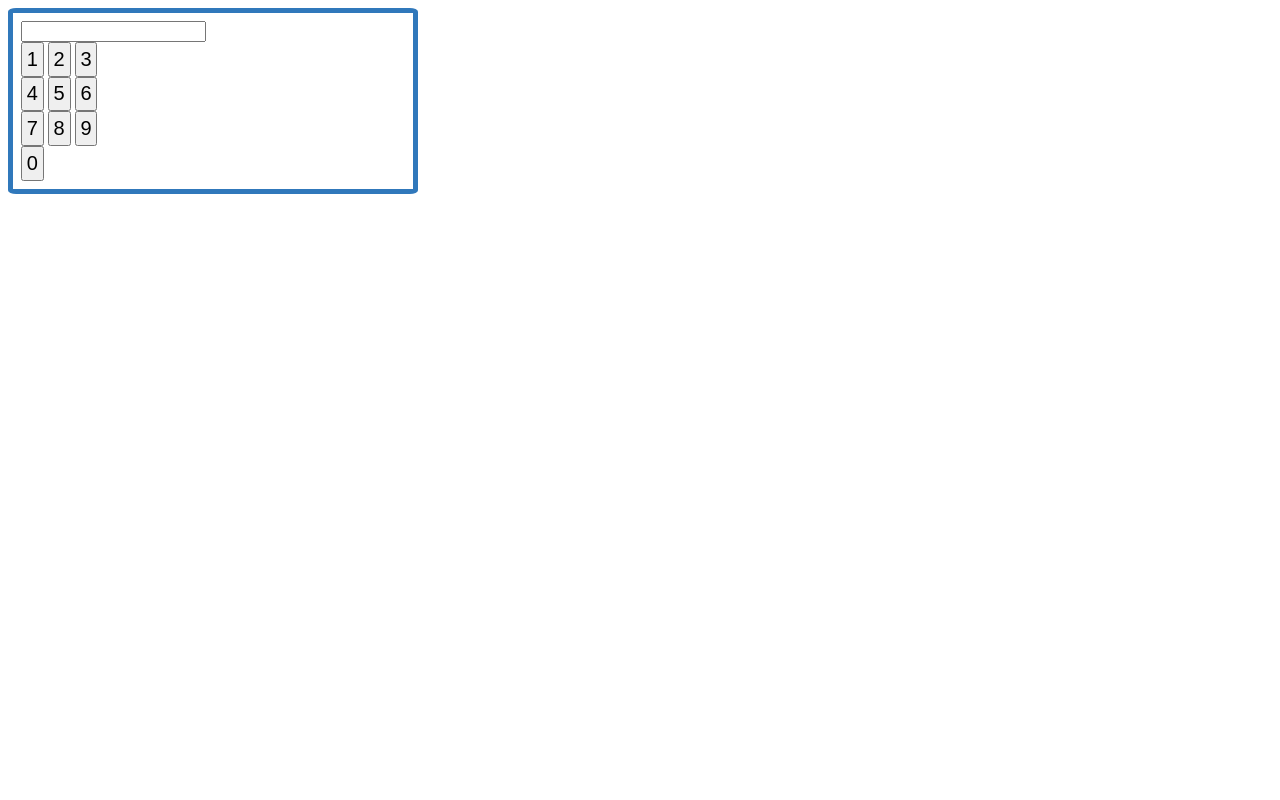
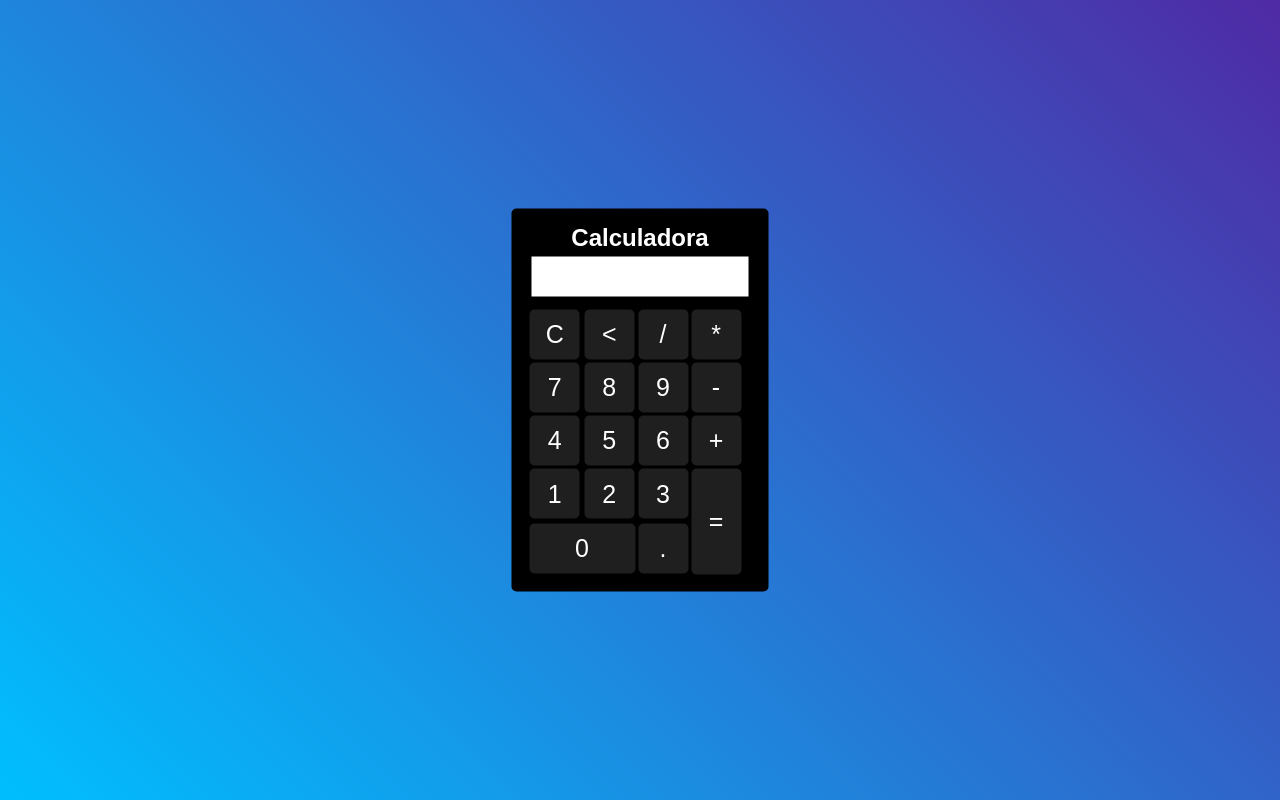
Before and after one commit to rafamelis/Calculadora, a plain HTML site: page index.html in a window 1280 px wide. Drawn offline with Linux system fonts and the light colour scheme.

Commit message:
atualizaçao

```diff
--- a/index.html
+++ b/index.html
@@ -8,29 +8,46 @@
     <title>Calc do RafaMelis</title>
 </head>
 <body>
-    <div class="Calc">
+   <div class="fundo">
+     <h1></h1>
+        <div class="calculadora">
+            <h2>Calculadora</h2></i>
+            <p id="resultado"></p>
+            <table>
+                <tr>
+                    <td> <button class="botao" onclick="clean()">C</button></td>
+                    <td> <button class="botao" onclick="back()"><</button></td>
+                    <td> <button class="botao" onclick="insert('/')">/</button></td>
+                    <td> <button class="botao" onclick="insert('*')">*</button></td>
+                </tr>
 
-        <div class="display">
-            <input type="text" id="valor" class="vision" /><br>
-            <div class="number">
-                <div class="buttons">
-                    <Button class="button-num">1</Button>
-                    <Button class="button-num">2</Button>
-                    <Button class="button-num">3</Button> </br>
-                    <Button class="button-num">4</Button>
-                    <Button class="button-num">5</Button>
-                    <Button class="button-num">6</Button></br>
-                    <Button class="button-num">7</Button>
-                    <Button class="button-num">8</Button>
-                    <Button class="button-num">9</Button></br>
-                    <Button class="button-num">0</Button>
-                </div>
-                <div>
+                <tr>
+                    <td> <button class="botao" onclick="insert('7')">7</button></td>
+                    <td> <button class="botao" onclick="insert('8')">8</button></td>
+                    <td> <button class="botao" onclick="insert('9')">9</button></td>
+                    <td> <button class="botao" onclick="insert('-')">-</button></td>
+                </tr>
 
-                </div>
-            </div>
+                <tr>
+                    <td> <button class="botao" onclick="insert('4')">4</button></td>
+                    <td> <button class="botao" onclick="insert('5')">5</button></td>
+                    <td> <button class="botao" onclick="insert('6')">6</button></td>
+                    <td> <button class="botao" onclick="insert('+')">+</button></td>
+                </tr>
+
+                <tr>
+                    <td> <button class="botao" onclick="insert('1')">1</button></td>
+                    <td> <button class="botao" onclick="insert('2')">2</button></td>
+                    <td> <button class="botao" onclick="insert('3')">3</button></td>
+                    <td rowspan="2"> <button class="botao" style="height: 106px;" onclick="calcular()">=</button></td>
+                </tr>
+                <tr>
+                    <td colspan="2"> <button class="botao" style="width: 106px;" onclick="insert(0)">0</button></td>
+                    <td> <button class="botao" onclick="insert('.')">.</button></td>
+                </tr>
+            </table>
         </div>
-    </div>
-
+   </div>
+   <script src="script.js"></script>
 </body>
 </html>
--- a/script.js
+++ b/script.js
@@ -0,0 +1,30 @@
+function insert(num)
+    {
+        var numero = document.getElementById('resultado').innerHTML;
+        document.getElementById('resultado').innerHTML = numero + num;
+    }
+
+function clean()
+    {
+        document.getElementById('resultado').innerHTML = "";
+    }
+
+function back()
+    {
+        var resultado = document.getElementById('resultado').innerHTML;
+        document.getElementById('resultado').innerHTML = resultado.substring(0, resultado.length -1);
+
+    }
+
+function calcular()
+    {
+        var resultado = document.getElementById('resultado').innerHTML;
+        if (resultado)
+        {
+            document.getElementById('resultado').innerHTML = eval(resultado)
+        }
+        else
+        {
+            document.getElementById('resultado').innerHTML = "Vazio"
+        }
+    }
--- a/style.css
+++ b/style.css
@@ -1,27 +1,50 @@
-.Calc{
-    align-items: center;
-    min-width: 70px;
-    max-width: 400px;
-    border: 5px;
-    border-style: solid;
-    border-color: rgb(48, 120, 187);
-    border-radius: 2%;
-}
-.display{
-    position:static ;
-    align-items: center;
-    padding: 2%;
-}
-.vision{
-    min-width: 30px;
+*{
+    margin: 0;
+    padding: 0;
 
 }
-.number{
-    align-items: center;
+.fundo{
+    background-image: linear-gradient(45deg, rgb(0, 191, 255) , rgb(79, 42,165));
+    height: 100vh;
+    color: white;
+    font-family: Arial, Helvetica, sans-serif;
+    text-align: center
 }
-.button-num{
-    text-align: center;
-    font-size: 20px;
-    padding: 1%;
+.calculadora{
+    position: absolute;
+    background-color: rgba(0,0,0.8);
+    top: 50%;
+    left: 50%;
+    transform: translate(-50%, -50%);
+    border-radius: 5px;
+    padding: 15px;
 
 }
+.botao{
+    width: 50px;
+    height: 50px;
+    font-size: 25px;
+    cursor: pointer;
+    margin: 0.5px;
+    background-color: rgb(31,31,31);
+    border: none;
+    color: white;
+    border-radius: 5px;
+
+}
+
+.botao:hover{
+    background-color: rgb(100, 96, 96);
+}
+
+#resultado{
+    width: 207px;
+    background-color: white;
+    height: 30px;
+    margin: 5px;
+    font-size: 25px;
+    color: black;
+    text-align: right;
+    padding: 5px;
+    margin-bottom: 10px;
+}
```
